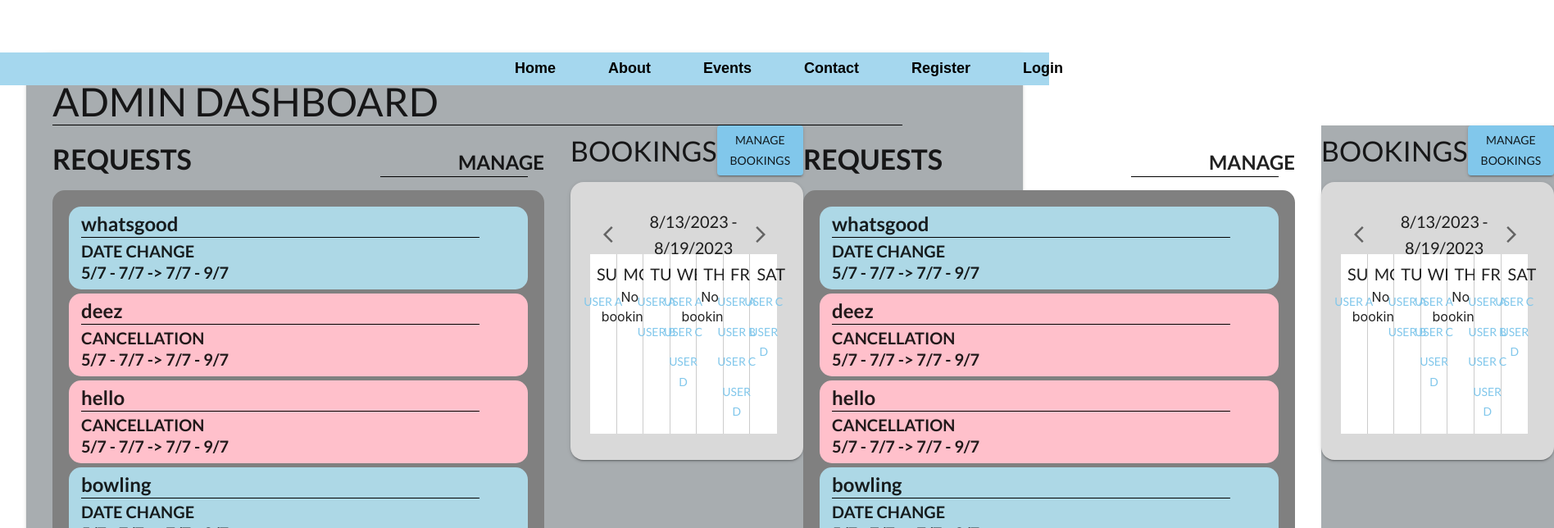
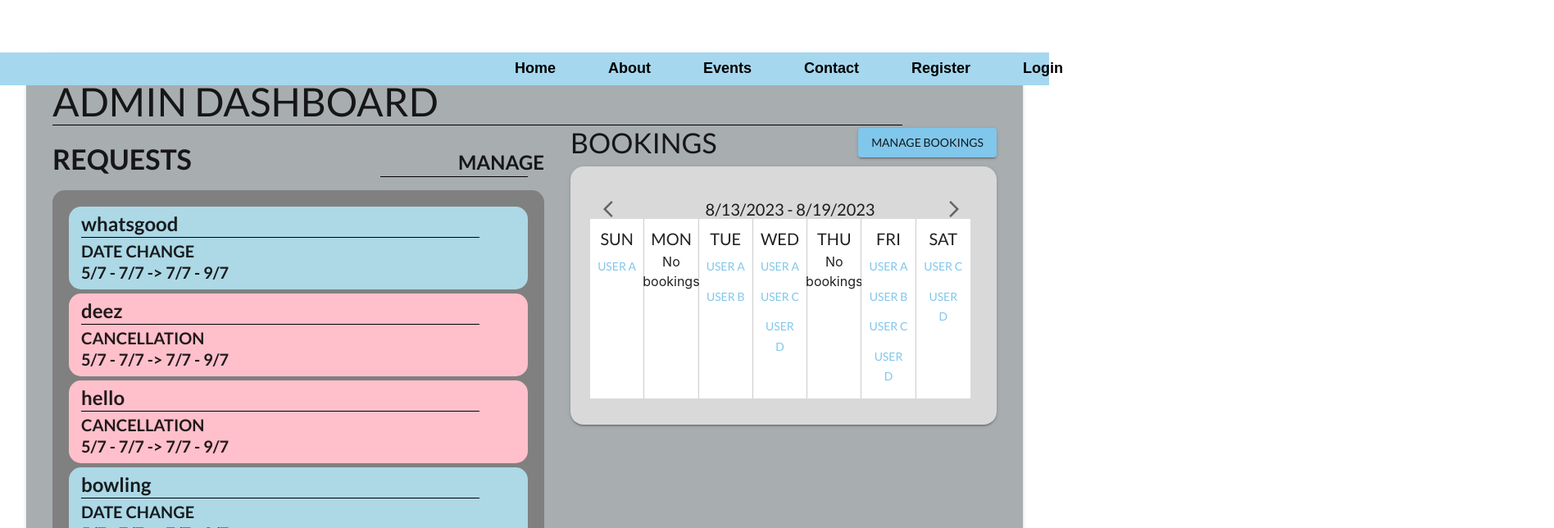
Before and after one commit to UoaWDCC/uasc-web, a React (Create React App) app in the folder frontend/: page /admin in a window 1280 px wide. Shown: the top 644 px of the page at 82% size, 1896 px wide, since content can reach past the window. Built offline with nearby package versions, Linux system fonts and the light colour scheme; grey boxes are pictures that could not be loaded.

Commit message:
Fixed Admin Layout

```diff
--- a/frontend/src/pages/Admin.js
+++ b/frontend/src/pages/Admin.js
@@ -136,77 +136,6 @@ const Admin = () => {
               </Paper>
             </div>
           )}
-          <Requests />
-          <div className="bookings-section">
-            <div className="bookings-header">
-              <Typography variant="h4" align="left">
-                BOOKINGS
-              </Typography>
-              <Button
-                variant="contained"
-                color="primary"
-                className="manage-bookings-button"
-              >
-                Manage Bookings
-              </Button>
-            </div>
-            <Paper
-              elevation={2}
-              sx={{
-                padding: "32px",
-                borderRadius: "16px",
-                background: "#D9D9D9",
-              }}
-              className="calendar-container"
-            >
-              <div className="container-header">
-                <IconButton onClick={() => setWeekOffset(weekOffset - 1)}>
-                  <ArrowBackIos />
-                </IconButton>
-                <Typography
-                  variant="h6"
-                  paddingLeft="1rem"
-                  className="date-range"
-                >
-                  {startDate.toLocaleDateString()} -{" "}
-                  {endDate.toLocaleDateString()}
-                </Typography>
-                <IconButton onClick={() => setWeekOffset(weekOffset + 1)}>
-                  <ArrowForwardIos />
-                </IconButton>
-              </div>
-              <Grid container spacing={1}>
-                {daysOfWeek.map((day, index) => (
-                  <Grid
-                    key={index}
-                    item
-                    xs={12}
-                    md={12 / daysOfWeek.length}
-                    className="day-container"
-                  >
-                    <Typography align="center" variant="h6">{day}</Typography>
-                    <div className="user-buttons-container">
-                      {bookings[day]?.length > 0 ? (
-                        bookings[day].map((user, userIndex) => (
-                          <Button
-                            key={userIndex}
-                            onClick={() => handleUserClick(user)}
-                            className="user-button"
-                          >
-                            {user}
-                          </Button>
-                        ))
-                      ) : (
-                        <Typography variant="no-booking">
-                          No bookings
-                        </Typography>
-                      )}
-                    </div>
-                  </Grid>
-                ))}
-              </Grid>
-            </Paper>
-          </div>
         </Stack>
       </Paper>
     </div>
```
